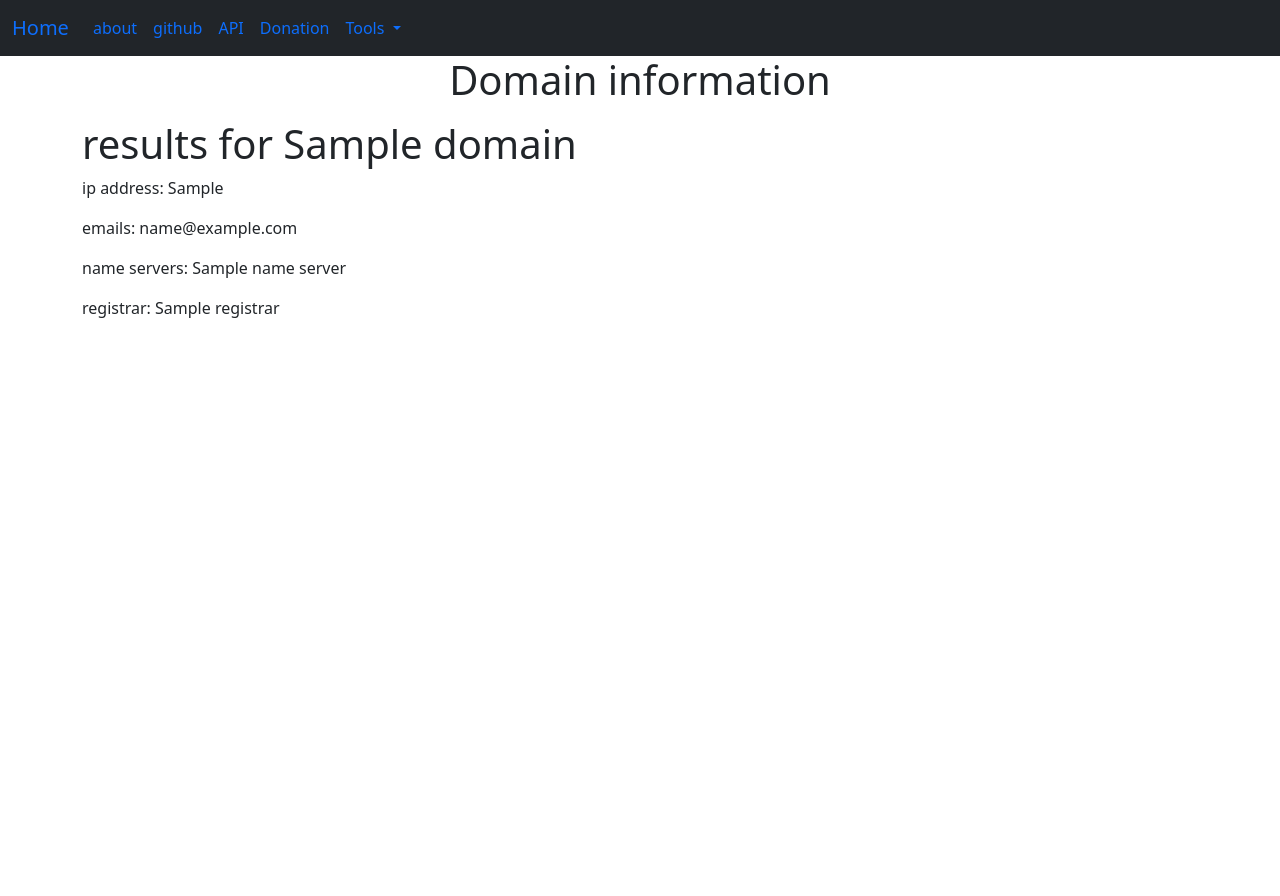
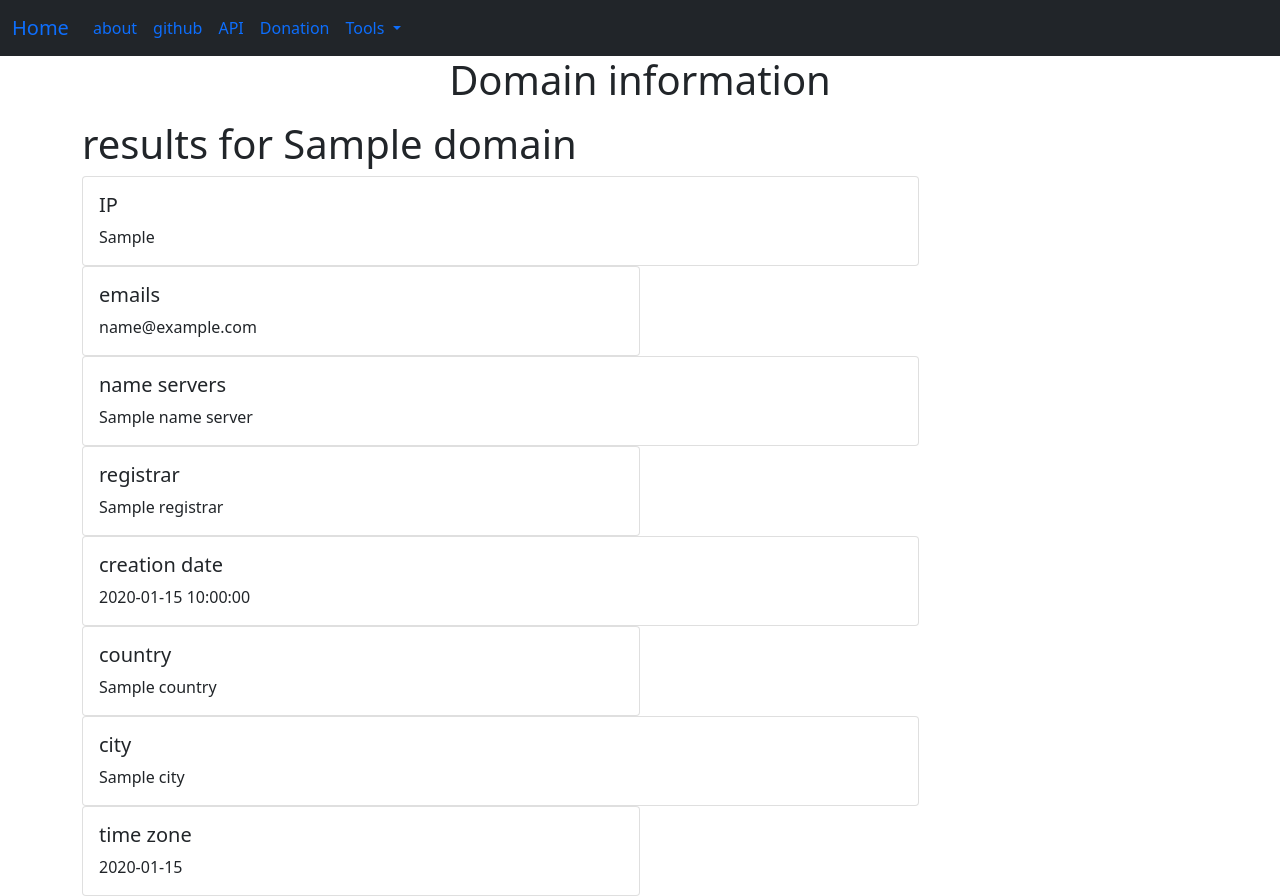
Before and after one commit to iamjavad/wtfdomain, a Flask app: template templates/index.html in a window 1280 px wide. Before the commit the page ends 318 px from the top, so only its background shows below. Run offline with Flask 2, Linux system fonts and the light colour scheme; the template is opened without the code that fills it: values that come from a table or form of the project are taken from there, most other values are stand-ins (such as "Sample title", 1, 10 or a date in 2020).

Commit message:
create card for each result

```diff
--- a/templates/results.html
+++ b/templates/results.html
@@ -1,7 +1,60 @@
 <html>
     <h3 class="display-6">results for {{ Domain }}</h3>
-    <p>ip address: {{ ip }}</p>
-    <p>emails: {{ emails }}</p>
-    <p>name servers: {{ name_server }}</p>
-    <p>registrar: {{ registrar }}</p>
+
+    <div class="card w-75">
+        <div class="card-body">
+          <h5 class="card-title">IP</h5>
+          <p class="card-text">{{ ip }}</p>
+        </div>
+      </div>
+
+      <div class="card w-50">
+        <div class="card-body">
+          <h5 class="card-title">emails</h5>
+          <p class="card-text">{{ emails }}</p>
+        </div>
+      </div>
+
+      <div class="card w-75">
+        <div class="card-body">
+          <h5 class="card-title">name servers</h5>
+          <p class="card-text">{{ name_server }}</p>
+        </div>
+      </div>
+
+      <div class="card w-50">
+        <div class="card-body">
+          <h5 class="card-title">registrar</h5>
+          <p class="card-text">{{ registrar }}</p>
+        </div>
+      </div>
+
+      <div class="card w-75">
+        <div class="card-body">
+          <h5 class="card-title">creation date</h5>
+          <p class="card-text">{{ creation_date }}</p>
+        </div>
+      </div>
+
+      <div class="card w-50">
+        <div class="card-body">
+          <h5 class="card-title">country</h5>
+          <p class="card-text">{{ country }}</p>
+        </div>
+      </div>
+
+      <div class="card w-75">
+        <div class="card-body">
+          <h5 class="card-title">city</h5>
+          <p class="card-text">{{ city }}</p>
+        </div>
+      </div>
+
+      <div class="card w-50">
+        <div class="card-body">
+          <h5 class="card-title">time zone</h5>
+          <p class="card-text">{{ timezone }}</p>
+        </div>
+      </div>
+
 </html>
```
